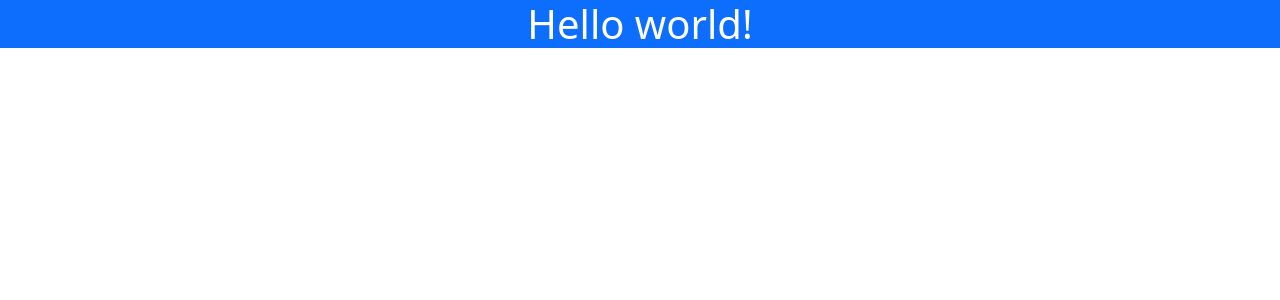
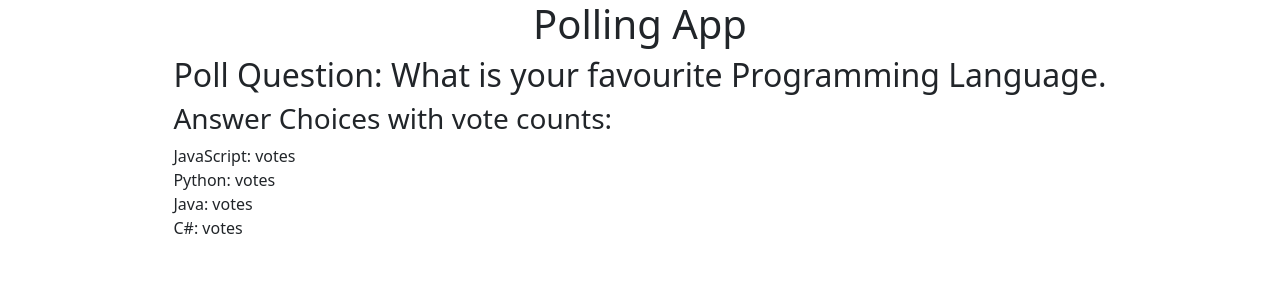
Before and after one commit to mtahiriba/Mid-Task01, a React (Create React App) app: page / in a window 1280 px wide. Shown: the top 300 px of the page. Built offline with nearby package versions, Linux system fonts and the light colour scheme.

Commit message:
Add PollDisplay Component

```diff
--- a/src/App.js
+++ b/src/App.js
@@ -1,12 +1,13 @@
-// import logo from './logo.svg';
 import './App.css';
-
+import PollDispaly from './Components/PollDispaly';
 function App() {
 
   return (
-    <h1 className='d-flex justify-content-center align-items-center bg-primary text-white'>
-      Hello world!
-    </h1>
+    <div className='d-flex flex-column justify-content-center align-items-center'>
+      <h1 className='text-center'>Polling App</h1>
+      <PollDispaly />
+
+    </div>
     );
 }
 
--- /dev/null
+++ b/src/Components/PollDispaly.jsx
@@ -0,0 +1,14 @@
+import React from 'react'
+
+export default function PollDispaly({javascript, python, java, csharp}) {
+  return (
+    <div>
+        <h2>Poll Question: What is your favourite Programming Language.</h2>
+        <h3>Answer Choices with vote counts:</h3>
+        <div>JavaScript: {javascript} votes</div>
+        <div>Python: {python} votes</div>
+        <div>Java: {java} votes</div>
+        <div>C#: {csharp} votes</div>
+    </div>
+  )
+}
```
Also changed, not shown: src/Components/AnotherUserParticipation.jsx (added, +7 -0 lines), src/Components/ThankYouMessage.jsx (added, +7 -0 lines), src/Components/UserParticipation.jsx (added, +7 -0 lines).
